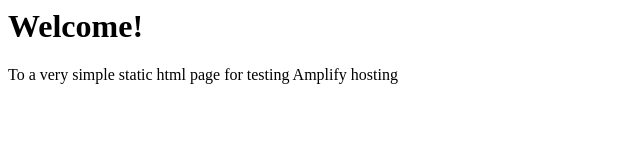
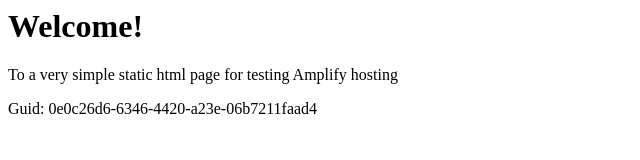
Before and after one commit to aws-aemilia-sin/Github-PR-Commit-Integration-Test-DoNotTouch-v1-preprod-ap-southeast-1, a website: page src/index.html in a window 1280 px wide. Shown: the whole page, without its empty margins (0-640 px from the left). Drawn offline with Linux system fonts and the light colour scheme.

Commit message:
commit from integ tests

```diff
--- a/src/index.html
+++ b/src/index.html
@@ -1,3 +1,5 @@
+
+
 <html lang="en">
 
 <head>
@@ -10,6 +12,6 @@
 <body>
     <h1>Welcome!</h1>
     <p>To a very simple static html page for testing Amplify hosting</p>
-</body>
+    <p>Guid: 0e0c26d6-6346-4420-a23e-06b7211faad4</p></body>
 
 </html>
```
